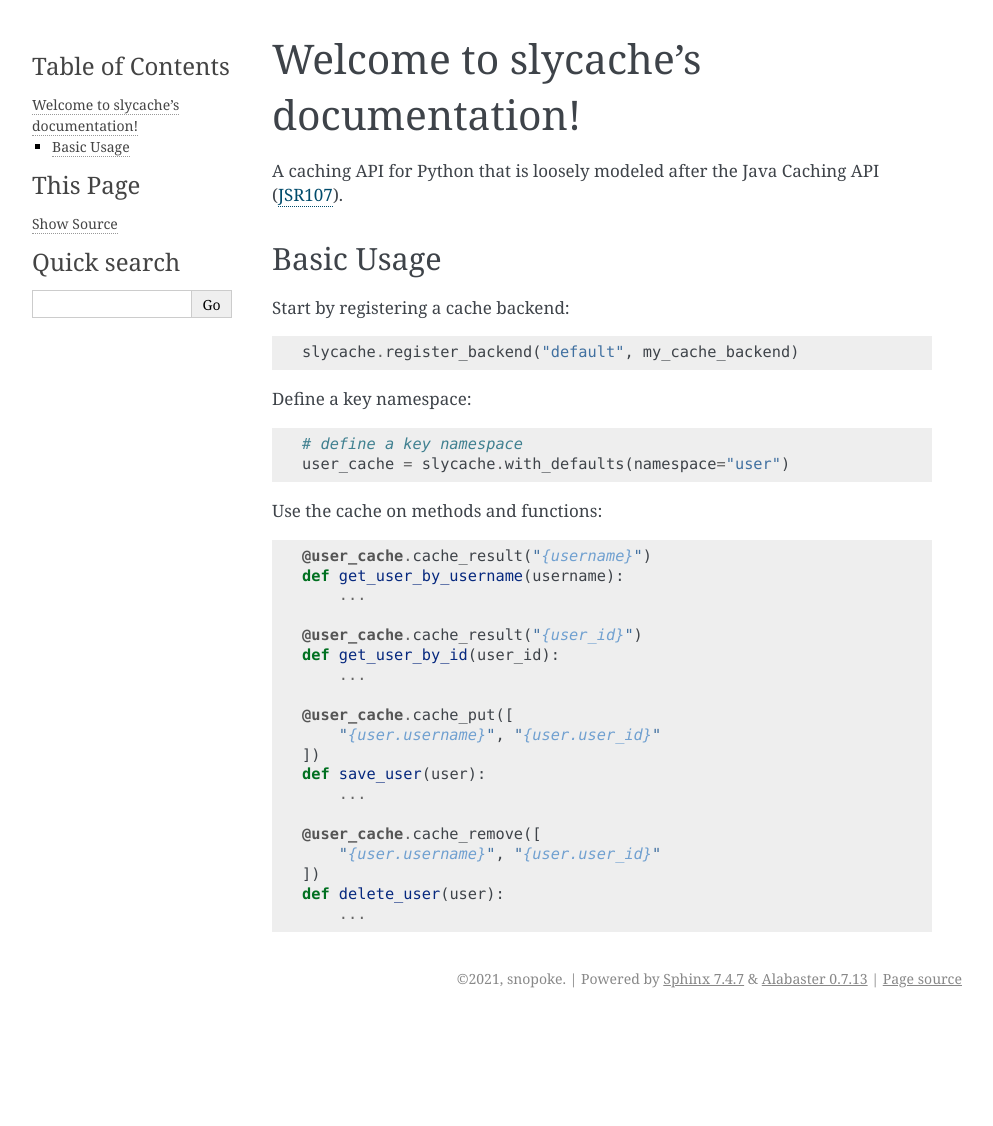
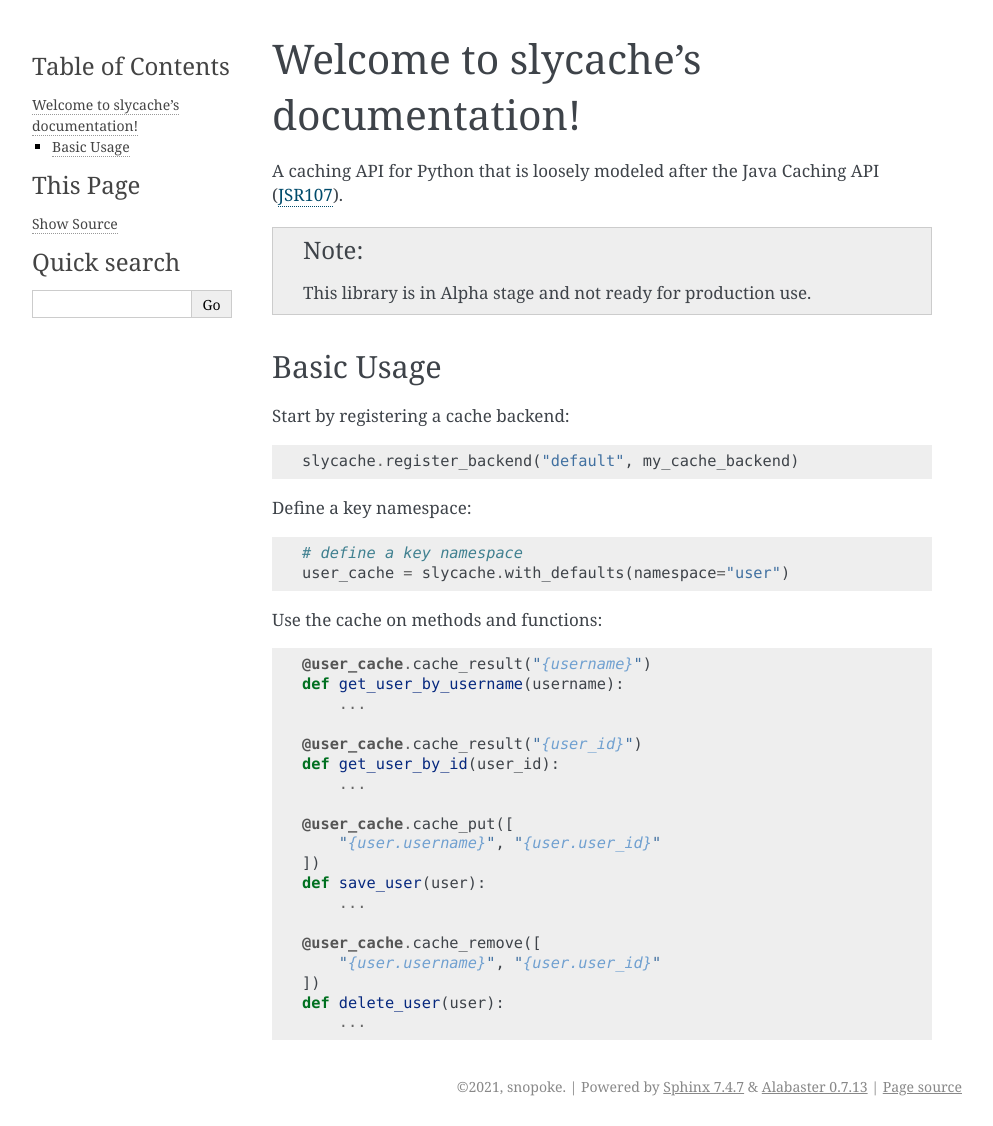
Before and after one commit to snopoke/slycache, a Sphinx documentation site: the page built from docs/index.rst, in a window 1280 px wide. Shown: the whole page, without its empty margins (148-1141 px from the left). Built offline with Sphinx 7.4.7, drawn with Linux system fonts in a browser that asks for light colours; before the commit the page ends 1018 px from its top, so only the background shows below that.

Commit message:
add note about alpha stage

```diff
--- a/README.rst
+++ b/README.rst
@@ -21,6 +21,8 @@
 
 * Documentation: https://slycache.readthedocs.io.
 
+.. note::
+    This library is in Alpha stage and not ready for production use.
 
 Features
 --------
--- a/docs/index.rst
+++ b/docs/index.rst
@@ -4,6 +4,9 @@
 A caching API for Python that is loosely modeled after the Java Caching API (JSR107_).
 
 .. _JSR107: https://docs.google.com/document/d/1YZ-lrH6nW871Vd9Z34Og_EqbX_kxxJi55UrSn4yL2Ak/edit
+
+.. note::
+    This library is in Alpha stage and not ready for production use.
 
 Basic Usage
 -----------
```
